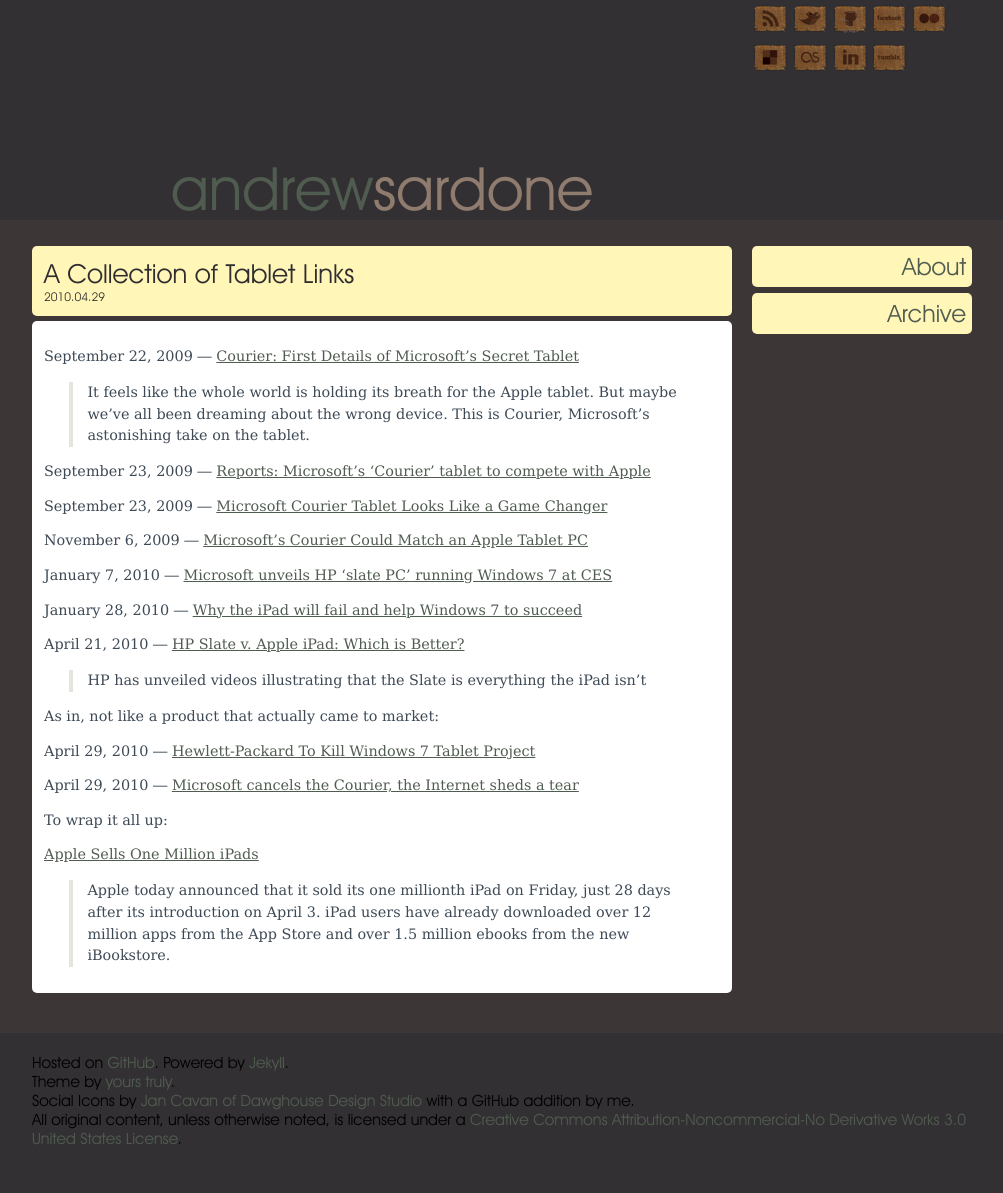
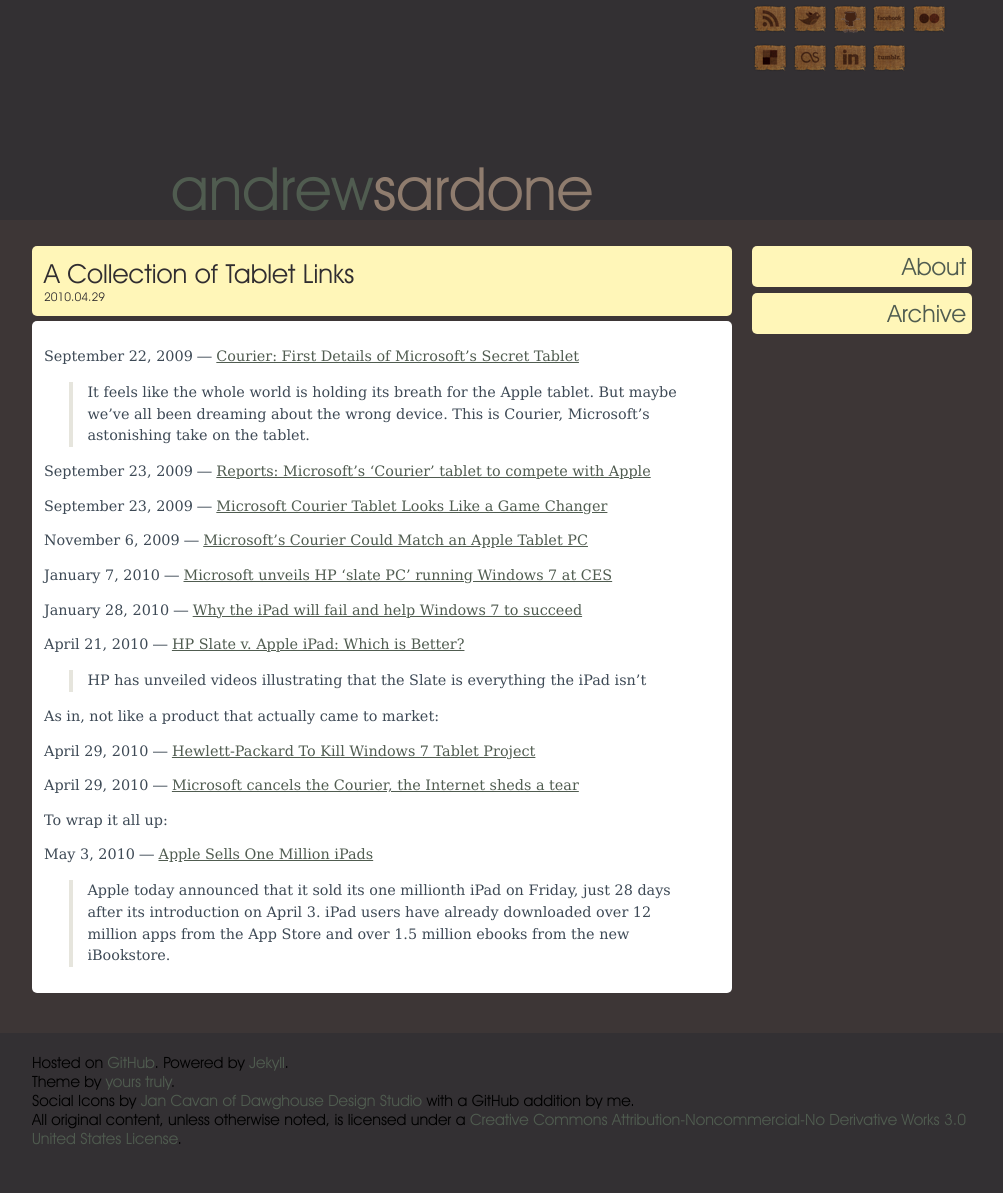
Before and after one commit to andrewsardone/andrewsardone.github.com, a Jekyll site: the page built from _posts/2010-04-29-a-collection-of-tablet-links.md, in a window 1280 px wide. Shown: the whole page, without its empty margins (138-1141 px from the left). Built offline with Jekyll 4.4.1, drawn with Linux system fonts in a browser that asks for light colours; Markdown is read by kramdown in place of the engine named in the settings.

Commit message:
Fixed date for link

```diff
--- a/_posts/2010-04-29-a-collection-of-tablet-links.md
+++ b/_posts/2010-04-29-a-collection-of-tablet-links.md
@@ -29,6 +29,6 @@ April 29, 2010 &mdash; [Microsoft cancels the Courier, the Internet sheds a tear
 
 To wrap it all up:
 
-[Apple Sells One Million iPads](http://www.apple.com/pr/library/2010/05/03ipad.html)
+May 3, 2010 &mdash; [Apple Sells One Million iPads](http://www.apple.com/pr/library/2010/05/03ipad.html)
 
   > Apple today announced that it sold its one millionth iPad on Friday, just 28 days after its introduction on April 3. iPad users have already downloaded over 12 million apps from the App Store and over 1.5 million ebooks from the new iBookstore.
```
